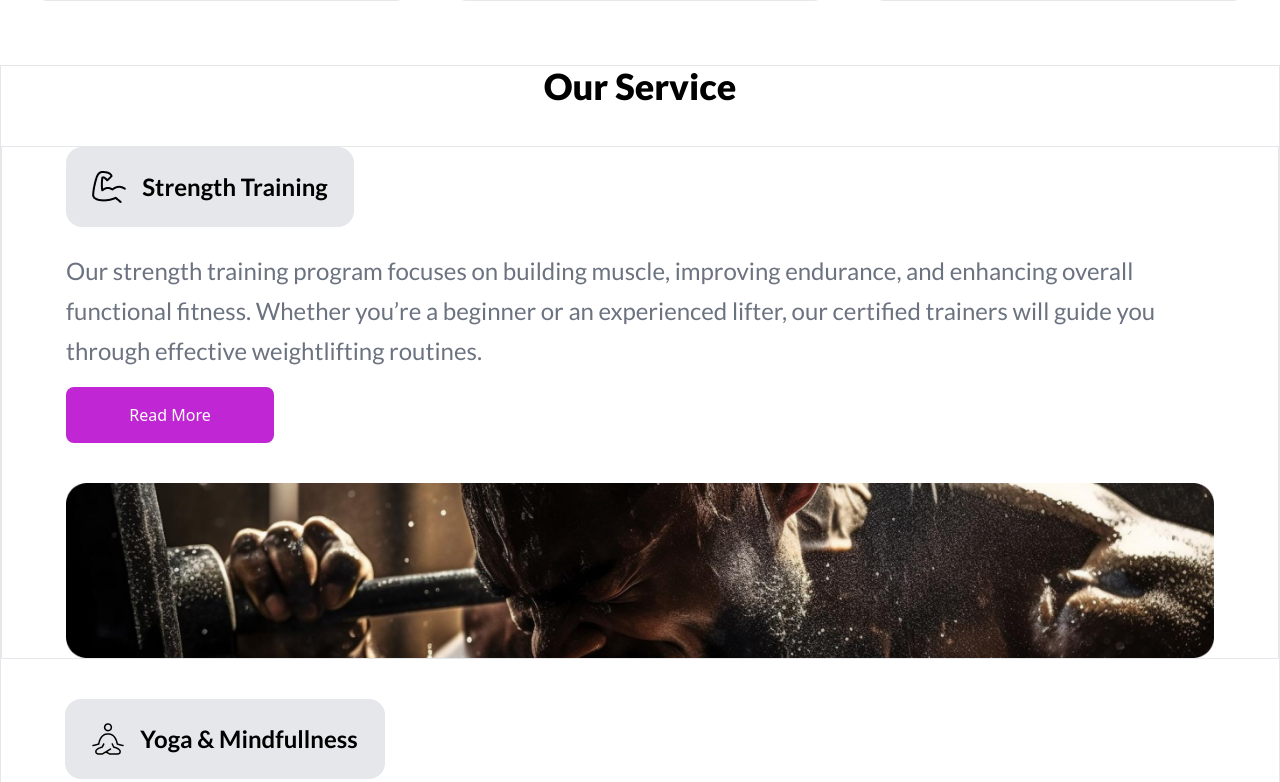
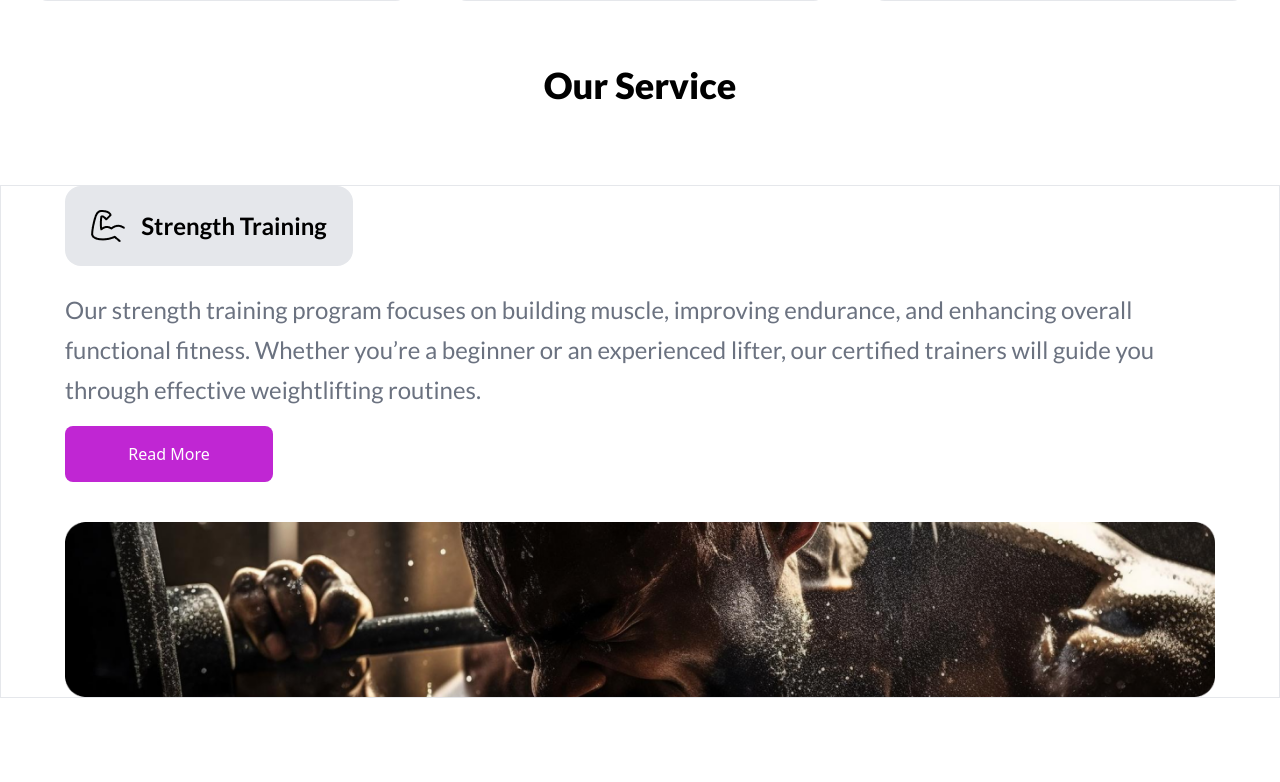
Before and after one commit to kwawbaidoo/Fitness, a website: page index.html in a window 1280 px wide. Shown: the part 2696-3478 px from the top of the page. Drawn offline with Linux system fonts and the light colour scheme.

Commit message:
working on errols

```diff
--- a/index.html
+++ b/index.html
@@ -191,9 +191,9 @@
         </div>
       </section>
 
-      <section id="services" class="flex flex-col gap-10 pb-16 items-center justify-center border">
+      <section id="services" class="flex flex-col gap-10 pb-16 items-center justify-center ">
         <h3 class="font-lato font-extrabold xl:text-4xl text-2xl">Our Service</h3>
-        <div class="flex flex-col gap-10 xl:px-16 px-8 border">
+        <div class="flex flex-col gap-10 xl:px-16 px-8 border mb-20 mt-10">
           <div class="flex flex-col w-full gap-4 max-w-[1312px]">
             <div class="flex flex-col gap-6">
               <button
@@ -222,6 +222,7 @@
           </div>
           <img class="" src="./assest/Image put.png" alt="" />
         </div>
+
         <div class="flex flex-col gap-10 xl:px-16 px-8">
           <div class="flex flex-col w-full gap-4 max-w-[1312px]">
             <div class="flex flex-col gap-6">
```
